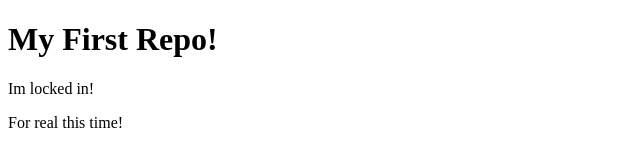
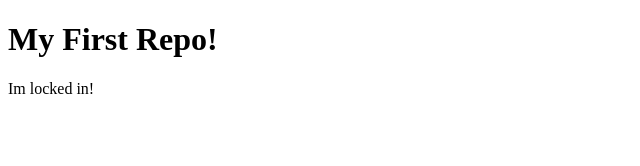
Before and after one commit to KerianaDev/first-repository, a plain HTML site: page index.html in a window 1280 px wide. Shown: the whole page, without its empty margins (0-640 px from the left). Drawn offline with Linux system fonts and the light colour scheme.

Commit message:
Remove redundant paragraph from index.html

```diff
--- a/index.html
+++ b/index.html
@@ -8,6 +8,5 @@
   <body>
     <h1>My First Repo!</h1>
     <p>Im locked in!</p>
-    <p>For real this time!</p>
   </body>
 </html>
```
